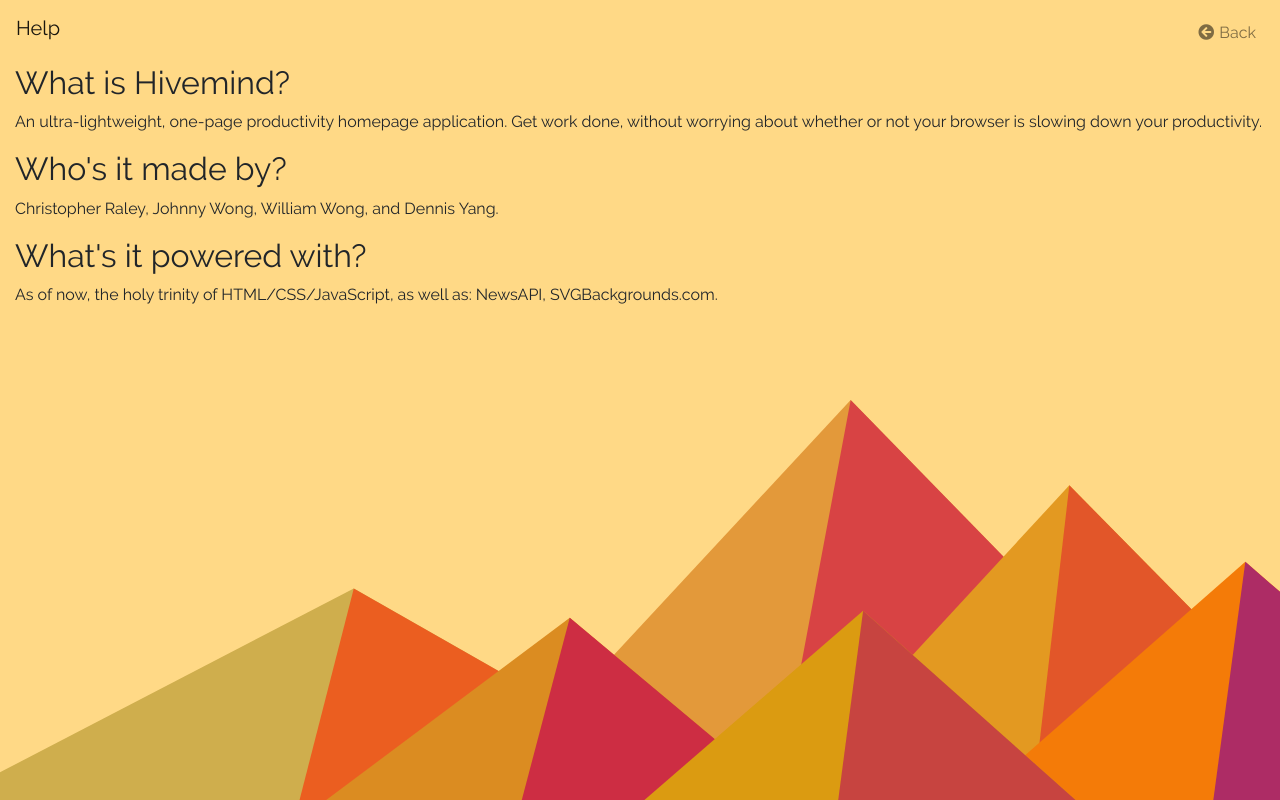
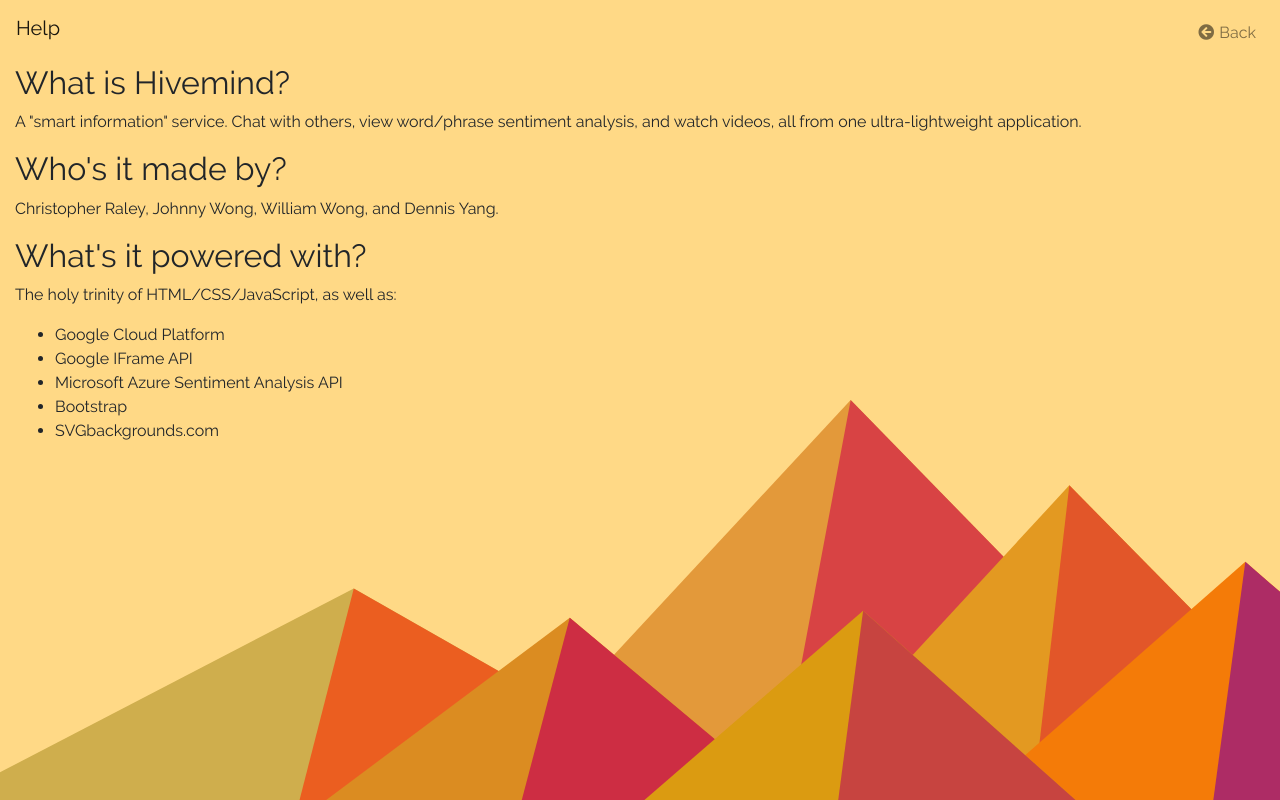
Before and after one commit to ArtixBot/hoohacks-19, a website: page project/public/help.html in a window 1280 px wide. Drawn offline with nearby package versions, Linux system fonts and the light colour scheme.

Commit message:
Help page updated

```diff
--- a/project/public/help.html
+++ b/project/public/help.html
@@ -38,11 +38,18 @@
         </header>
         <div class="container-fluid">
             <h2>What is Hivemind?</h2>
-            <p>An ultra-lightweight, one-page productivity homepage application. Get work done, without worrying about whether or not your browser is slowing down your productivity.</p>
+            <p>A "smart information" service. Chat with others, view word/phrase sentiment analysis, and watch videos, all from one ultra-lightweight application.</p>
             <h2>Who's it made by?</h2>
             <p>Christopher Raley, Johnny Wong, William Wong, and Dennis Yang.</p>
             <h2>What's it powered with?</h2>
-            <p>As of now, the holy trinity of HTML/CSS/JavaScript, as well as: NewsAPI, SVGBackgrounds.com.</p>
+            <p>The holy trinity of HTML/CSS/JavaScript, as well as:</p>
+            <ul>
+                <li>Google Cloud Platform</li>
+                <li>Google IFrame API</li>
+                <li>Microsoft Azure Sentiment Analysis API</li>
+                <li>Bootstrap</li>
+                <li>SVGbackgrounds.com</li>
+            </ul>
         </div>
     </body>
 </html>
--- a/project/public/js/all.js
+++ b/project/public/js/all.js
@@ -3,6 +3,7 @@
 
 function determineBackground(){
     var light = document.cookie.split(";")[0];
+    console.log(light);
 
     if (light){		// Check if cookie exists in the first place.
         let status = light.split("=")[1];
--- a/project/public/js/index.js
+++ b/project/public/js/index.js
@@ -103,6 +103,7 @@
 	setInterval(getTimeDate, 1000);			// Every second update time.
 	setInterval(retrieveMessages, 1000);
 }
+
 logout_button.addEventListener('click', e => {
 	firebase.auth().signOut();
 });
--- a/project/public/styles/style.css
+++ b/project/public/styles/style.css
@@ -149,6 +149,7 @@
 .chatMessage{
 	background-color: rgba(75, 198, 255, 0.5);
 	border: solid 0.5px;
+	border-radius: 2px;
 	-webkit-transition: background-color 0.20s;
 	-moz-transition:    background-color 0.20s;
 	-ms-transition:     background-color 0.20s;
```
Lines whose indentation alone changed are shown as unchanged.
